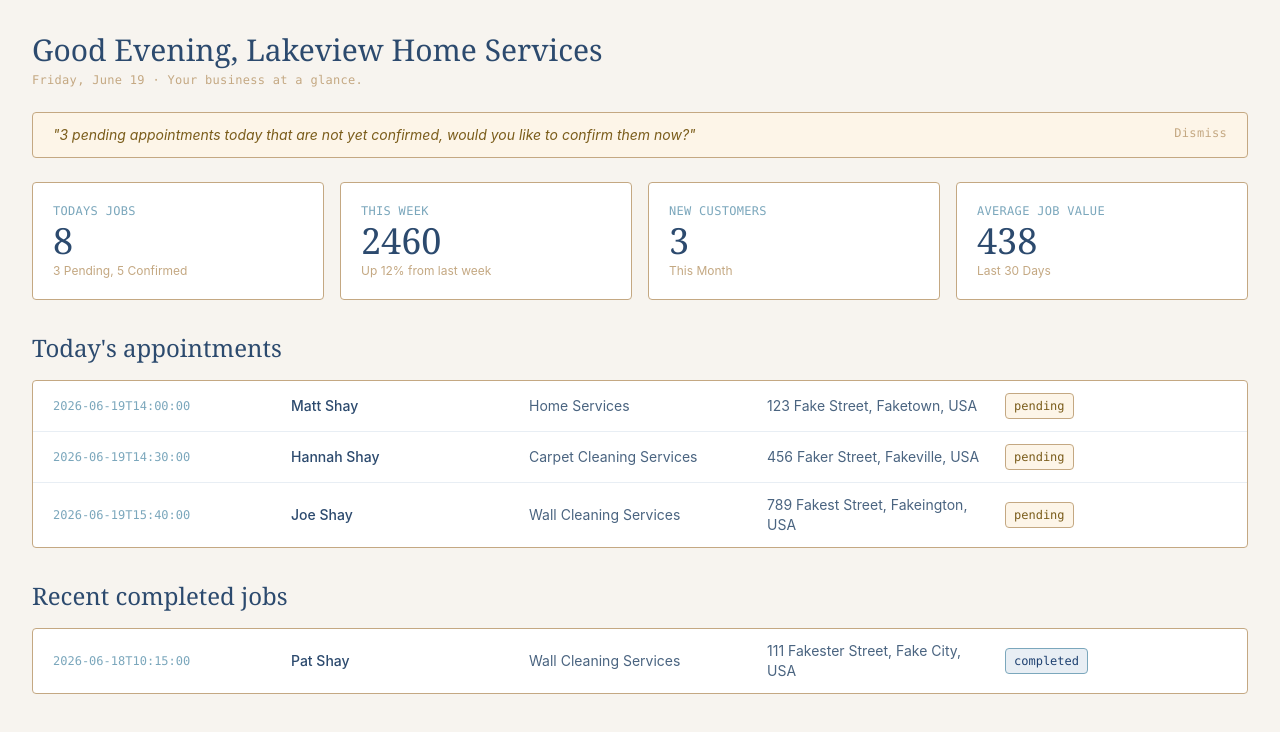
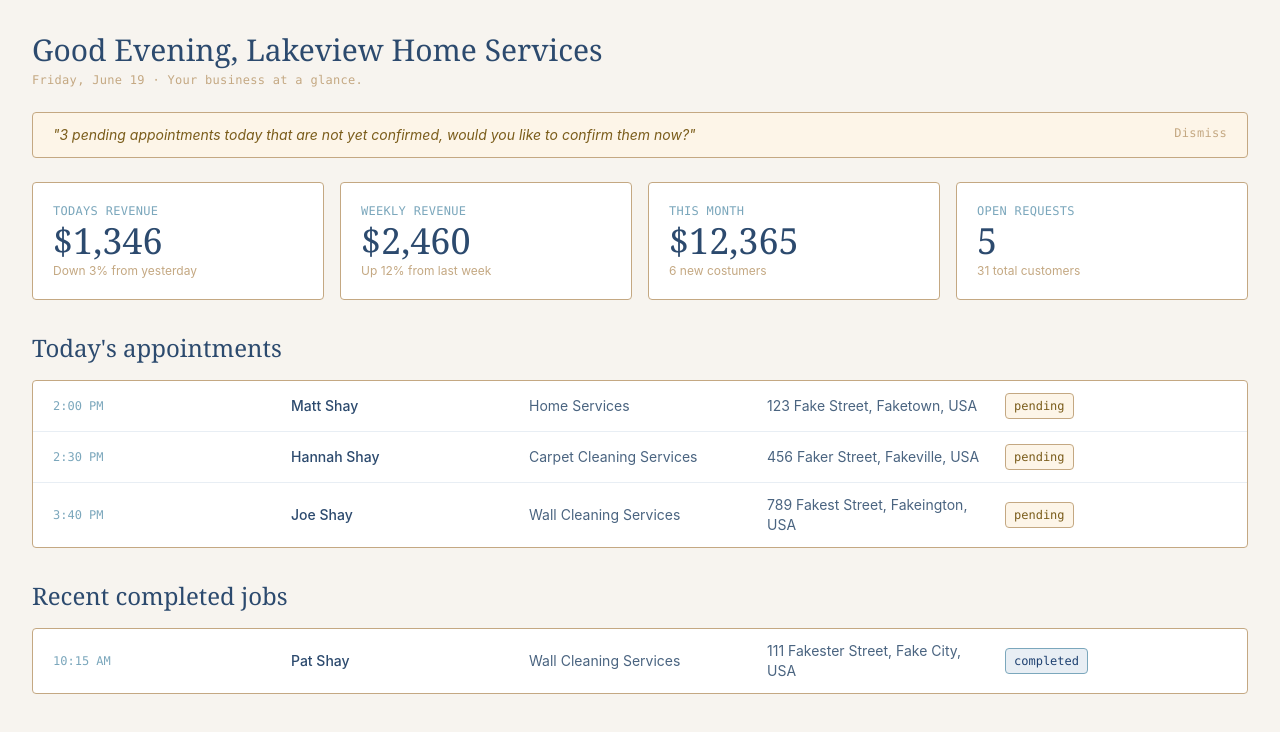
Before and after one commit to DMS6179/portfolio-matt-shay, a React app: page / in a window 1280 px wide. Shown: the top 732 px of the page. Built offline with nearby package versions, Linux system fonts and the light colour scheme; the HTML template or start-up script is replaced by a standard one.

Commit message:
Currency and time formatting, updated stat cards, isCurrency prop

```diff
--- a/src/components/dashboard/AppointmentRow.tsx
+++ b/src/components/dashboard/AppointmentRow.tsx
@@ -1,9 +1,17 @@
 import type { AppointmentInfo } from "./dashboard.types";
 
 function AppointmentRow({ appTime, name, service, location, status }: Omit<AppointmentInfo, "id" | "createdAt">) {
+    function getTime(time: string) {
+        const timeFormatted =new Date(time).toLocaleTimeString('en-US', {
+                hour: 'numeric',
+                minute: '2-digit'
+        })
+    return timeFormatted
+    }
+
   return (
     <div className="grid grid-cols-5 gap-4 px-5 py-3 text-sm text-[#2C4A6E] items-center">
-      <p className="font-mono text-xs text-[#7BA7BC]">{appTime}</p>
+      <p className="font-mono text-xs text-[#7BA7BC]">{getTime(appTime)}</p>
       <p className="font-medium">{name}</p>
       <p className="text-[#4A6480]">{service}</p>
       <p className="text-[#4A6480]">{location}</p>
--- a/src/components/dashboard/Dashboard.tsx
+++ b/src/components/dashboard/Dashboard.tsx
@@ -42,6 +42,7 @@ function Dashboard({ businessName, todaysAppointments, completedAppointments, st
               label={statCard.label}
               number={statCard.number}
               subLine={statCard.subLine}
+              isCurrency = {statCard.isCurrency}
             />
           ))}
         </div>
--- a/src/components/dashboard/StatCards.tsx
+++ b/src/components/dashboard/StatCards.tsx
@@ -1,13 +1,20 @@
 import type { StatInfo } from "./dashboard.types";
 
-function StatCard({ label, number, subLine }: Omit<StatInfo, "id">) {
+function StatCard({ label, number, subLine, isCurrency }: Omit<StatInfo, "id">) {
+
+    console.log(isCurrency)
   return (
     <div className="bg-white border border-[#C4A882] rounded p-5">
       <p className="font-mono text-xs text-[#7BA7BC] tracking-wide uppercase mb-1">
         {label}
       </p>
       <p className="font-serif text-4xl font-light text-[#2C4A6E] leading-none mb-1">
-        {number}
+        {isCurrency ? new Intl.NumberFormat('en-US', {
+            style: 'currency',
+            currency: 'USD',
+            maximumFractionDigits: 0
+            }).format(number) : number}
+
       </p>
       <p className="text-xs text-[#C4A882]">
         {subLine}
--- a/src/components/dashboard/dashboard.types.ts
+++ b/src/components/dashboard/dashboard.types.ts
@@ -20,7 +20,8 @@ export type StatInfo = {
     id : string,
     label : string,
     number : number,
-    subLine : string
+    subLine : string,
+    isCurrency?: boolean
 }
 
 //Alert Types
--- a/src/demo/DashboardDemo.tsx
+++ b/src/demo/DashboardDemo.tsx
@@ -52,33 +52,36 @@ function DashboardDemo() {
         //Fake Stat Cards
 
         const fakeStatCards: StatInfo[] = [
-            //Todays Jobs
+            //Todays Revenue
             {
                 id : "S20001",
-                label : "Todays Jobs" ,
-                number : 8,
-                subLine : "3 Pending, 5 Confirmed"
+                label : "Todays Revenue" ,
+                number : 1346,
+                subLine : "Down 3% from yesterday",
+                isCurrency: true
             },
-            //This Week
+            //Weekly Revenue
             {
                 id : "S20002",
-                label : "This Week" ,
+                label : "Weekly Revenue" ,
                 number : 2460,
-                subLine : "Up 12% from last week"
+                subLine : "Up 12% from last week",
+                isCurrency: true
             },
-            //New Customers
+            //This Month
             {
                 id : "S20003",
-                label : "New Customers" ,
-                number : 3,
-                subLine : "This Month"
+                label : "This Month" ,
+                number : 12365,
+                subLine : "6 new costumers",
+                isCurrency: true
             },
             //Average Job Value
             {
                 id : "S20004",
-                label : "Average Job Value" ,
-                number : 438,
-                subLine : "Last 30 Days"
+                label : "Open Requests" ,
+                number : 5,
+                subLine : "31 total customers"
             },
         ]
         //Fake Alerts
```
